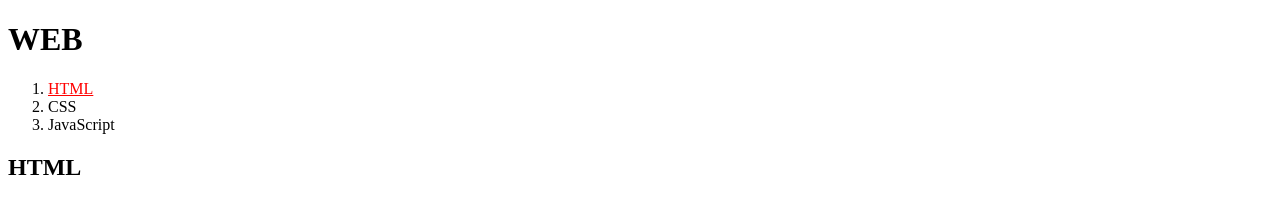
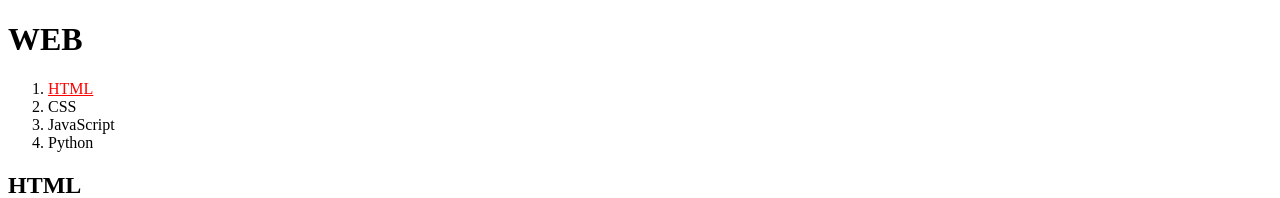
Before and after one commit to PenguinCard/WEB, a plain HTML site: page 1.html in a window 1280 px wide. Shown: the top 198 px of the page. Drawn offline with Linux system fonts and the light colour scheme.

Commit message:
Update 1.html

```diff
--- a/1.html
+++ b/1.html
@@ -16,6 +16,7 @@
       <li><a href="1.html" style="color:red;text-decoration:underline">HTML</a></li>
       <li><a href="2.html">CSS</a></li>
       <li><a href="3.html">JavaScript</a></li>
+      <li><a href="4.html">Python</a></li>
     </ol>
     <h2>HTML</h2>
     <p><a href="https://www.w3.org/TR/html51/" target="_blank" title="html5 specification">Hypertext Markup Language (HTML)</a> is the standard markup language for <strong>creating <u>web</u> pages</strong> and web applications.<a href="https://ko.wikipedia.org/wiki/웹_브라우저" target="_blank" title="웹 브라우저">Web browsers</a> receive HTML documents from a web server or from local storage and render them into multimedia web pages. HTML describes the structure of a web page semantically and originally included cues for the appearance of the document.</p>
```
